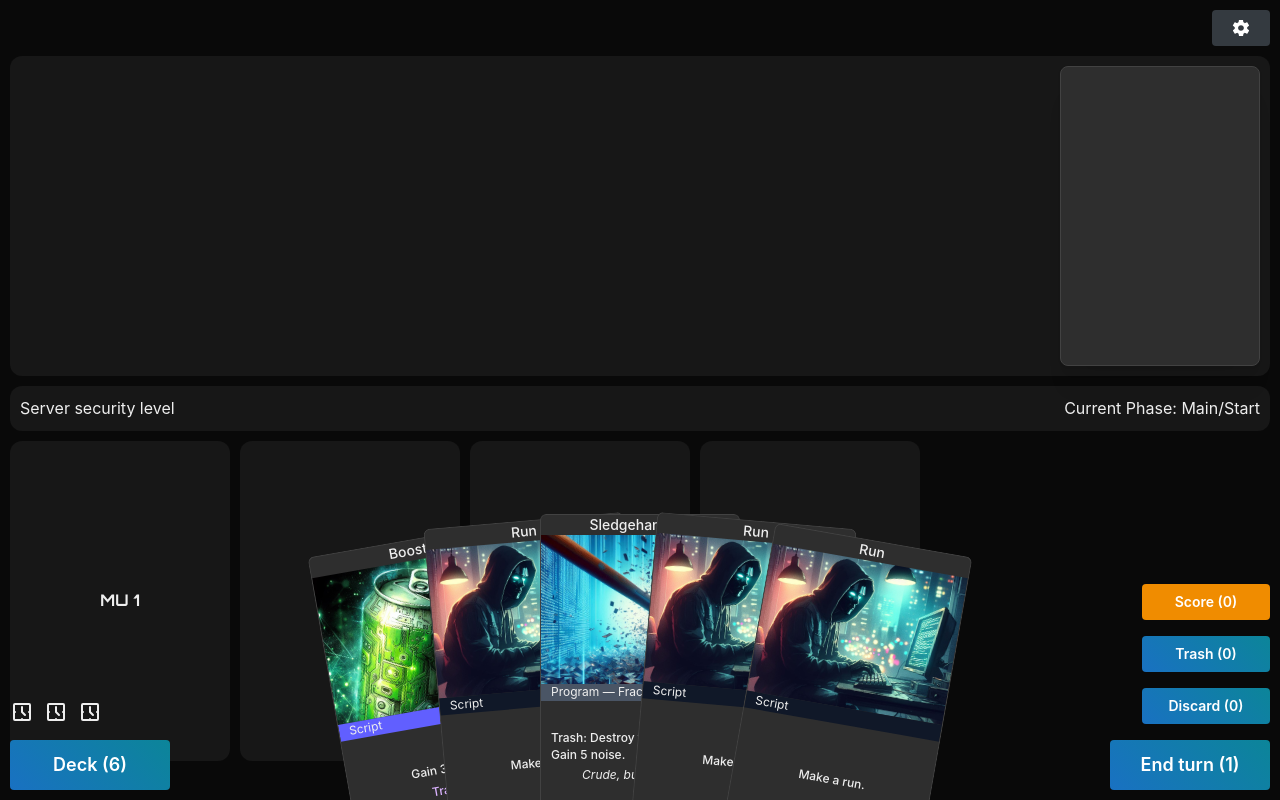
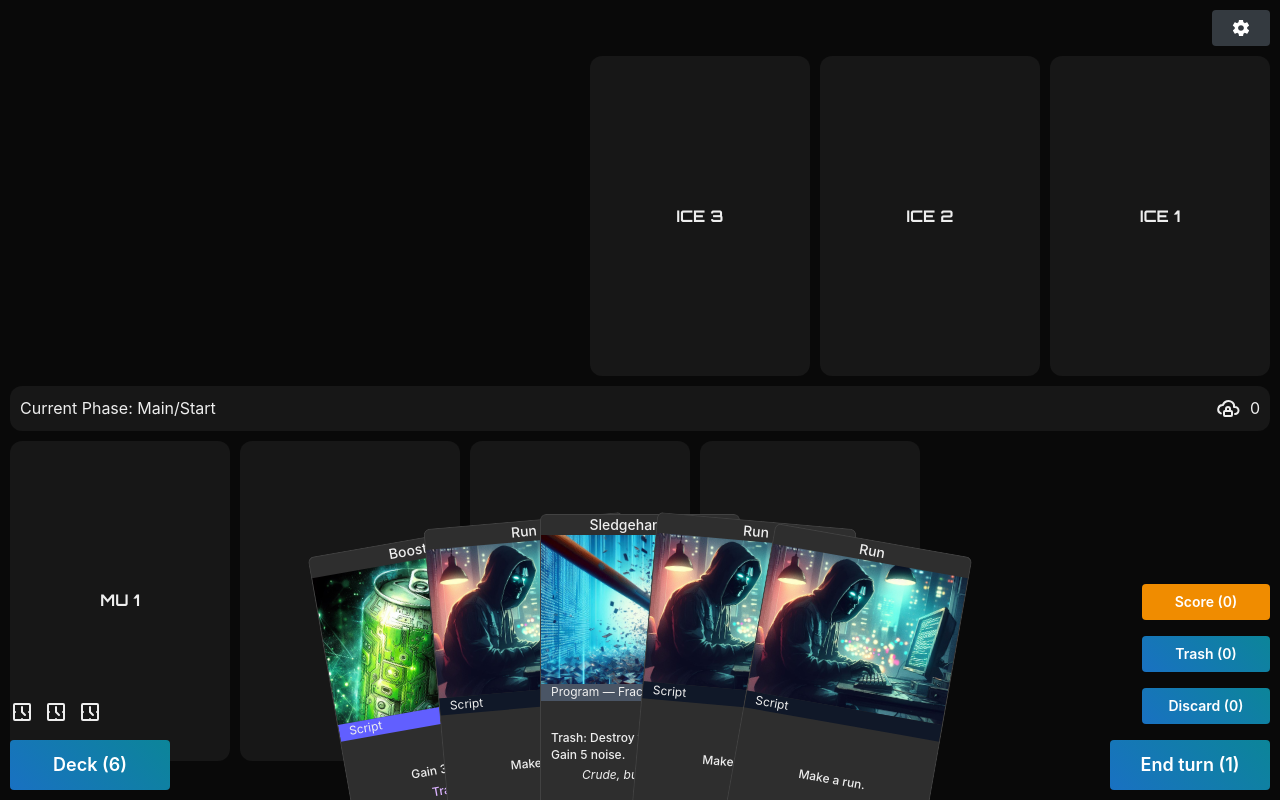
Before and after one commit to vftiago/navarro, a React (Vite) app: page / in a window 1280 px wide. Built offline with nearby package versions, Linux system fonts and the light colour scheme; what @lrkit/weighted would draw is missing.

Commit message:
💄 improve ice row and corp turn overlay

```diff
--- a/src/App.tsx
+++ b/src/App.tsx
@@ -1,5 +1,6 @@
 import { Container, Stack } from "@mantine/core";
 import { useDisclosure } from "@mantine/hooks";
+import { AnimatePresence } from "framer-motion";
 import { useCallback, useEffect } from "react";
 import { useThunk } from "./context/useThunk";
 import { PhaseManager } from "./PhaseManager";
@@ -56,7 +57,9 @@ export const App = () => {
   return (
     <>
       <PhaseManager />
-      {turnCurrentPhase === TurnPhase.Corp ? <CorpTurn /> : null}
+      <AnimatePresence>
+        {turnCurrentPhase === TurnPhase.Corp ? <CorpTurn /> : null}
+      </AnimatePresence>
       <Container fluid maw={1620} p="xs">
         <Modals
           closeCardDisplayModal={onCloseDisplayCardModal}
--- a/src/ui/CorpTurn.tsx
+++ b/src/ui/CorpTurn.tsx
@@ -1,12 +1,29 @@
-import { Flex, Text, Loader } from "@mantine/core";
+import { Flex, Text } from "@mantine/core";
 import { motion } from "framer-motion";
 
 export const CorpTurn = () => {
   return (
-    <motion.div className="fixed inset-0 flex items-center justify-center bg-black/50 z-50">
+    <motion.div
+      className="fixed inset-0 flex items-center justify-center bg-black/50 z-50"
+      exit={{ opacity: 0 }}
+      initial={{ opacity: 1 }}
+      transition={{ duration: 0.3 }}
+    >
       <Flex align="center" direction="column" gap="md">
-        <Loader color="white" size="lg" type="dots" />
-        <Text className="text-3xl italic uppercase">Thinking...</Text>
+        <motion.div
+          animate={{ x: 0 }}
+          exit={{ x: "100vw" }}
+          initial={{ x: "-100vw" }}
+          transition={{
+            duration: 0.2,
+            ease: "easeOut",
+            type: "tween",
+          }}
+        >
+          <Text className="text-8xl font-bold italic uppercase font-orbitron">
+            Corp Turn
+          </Text>
+        </motion.div>
       </Flex>
     </motion.div>
   );
--- a/src/ui/IceRow.tsx
+++ b/src/ui/IceRow.tsx
@@ -1,8 +1,10 @@
-import { Flex } from "@mantine/core";
-import { IcePlayingCard } from "../cardDefinitions/card";
+import { Flex, Stack } from "@mantine/core";
 import { useGameStore } from "../store/gameStore";
 import { CardBack } from "./Card/CardBack";
 import { CardFront } from "./Card/CardFront";
+import { IceUnitSlot } from "./IceUnitSlot";
+
+const ICE_SLOTS = 3;
 
 export const IceRow = () => {
   const serverInstalledIce = useGameStore(
@@ -10,15 +12,26 @@ export const IceRow = () => {
   );
 
   return (
-    <Flex className="bg-neutral-900 p-2.5 rounded-xl justify-end " gap="xs">
-      {serverInstalledIce.map((card: IcePlayingCard, index: number) => {
-        return card.isRezzed ? (
-          <CardFront card={card} key={index} />
-        ) : (
-          <CardBack key={index} />
+    <Flex className="flex-row-reverse" gap="xs">
+      {Array.from({ length: ICE_SLOTS }).map((_, index) => {
+        return (
+          <Stack
+            className="bg-neutral-900 p-2.5 rounded-xl flex-col-reverse"
+            gap="xs"
+            key={index}
+          >
+            {serverInstalledIce[index] ? (
+              serverInstalledIce[index].isRezzed ? (
+                <CardFront card={serverInstalledIce[index]} />
+              ) : (
+                <CardBack />
+              )
+            ) : (
+              <IceUnitSlot index={index} />
+            )}
+          </Stack>
         );
       })}
-      <CardBack />
     </Flex>
   );
 };
--- /dev/null
+++ b/src/ui/IceUnitSlot.tsx
@@ -0,0 +1,16 @@
+import { Stack } from "@mantine/core";
+import { getCardSize } from "../state/selectors";
+import { getGameState } from "../store/gameStore";
+
+export const IceUnitSlot = ({ index }: { index: number }) => {
+  const cardSize = getCardSize(getGameState());
+
+  return (
+    <Stack
+      className="items-center justify-center h-full font-orbitron font-bold"
+      {...cardSize}
+    >
+      ICE {index + 1}
+    </Stack>
+  );
+};
--- a/src/ui/StatusRow.tsx
+++ b/src/ui/StatusRow.tsx
@@ -1,4 +1,4 @@
-import { Flex } from "@mantine/core";
+import { Flex, Tooltip } from "@mantine/core";
 import { TbCloudLock } from "react-icons/tb";
 import { useShallow } from "zustand/react/shallow";
 import { useGameStore } from "../store/gameStore";
@@ -15,14 +15,14 @@ export const StatusRow = () => {
 
   return (
     <Flex className="bg-neutral-900 p-2.5 rounded-xl" justify="space-between">
-      <Flex align="center" gap="xs">
-        Server security level
-        {Array.from({ length: serverSecurityLevel }).map((_, index) => (
-          <TbCloudLock key={index} size="24px" />
-        ))}
-      </Flex>
       <Flex align="center" gap="sm">
         Current Phase: {turnCurrentPhase}/{turnCurrentSubPhase}
+      </Flex>
+      <Flex align="center" gap="xs">
+        <Tooltip label="Server Security Level">
+          <TbCloudLock size="24px" />
+        </Tooltip>
+        {serverSecurityLevel}
       </Flex>
     </Flex>
   );
```
